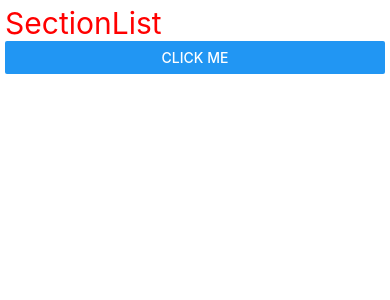
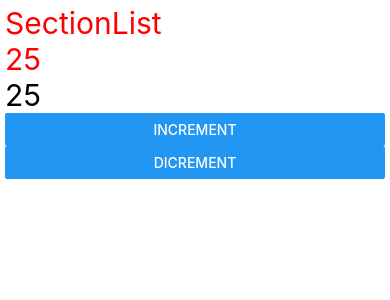
Before and after one commit to gopalkushwah/React-Native, a React Native app: screen / in a window 390 px wide. Shown: the top 300 px of the page. Built offline with nearby package versions, Linux system fonts and the light colour scheme.

Commit message:
State and Props in class component

```diff
--- a/App.tsx
+++ b/App.tsx
@@ -10,7 +10,7 @@ import User from "./components/User";
   render(){
     return(
         <View >
-          <User />
+          <User count={25}/>
         </View>
     )
   }
--- /dev/null
+++ b/components/User.jsx
@@ -0,0 +1,55 @@
+import React, { Component } from 'react'
+import { Text, View, Button } from 'react-native';
+
+{/*
+
+*/}
+class User extends Component {
+    constructor(props) {
+        super(props);
+        this.state = {
+          count: props.count,
+        };
+      }
+    incrementCount = () => {
+        this.setState({
+            count : this.state.count + 1
+        })
+    };
+    dincrementCount = () => {
+        this.state.count >=1 ? this.setState({
+                                    count : this.state.count - 1
+                                })
+                                : this.state.count
+    };
+
+    render() {
+        return (
+            <View style={{
+                    margin: 5,
+                    height : 810
+                 }}>
+                <Text style={{color:'red',fontSize:30}}>SectionList</Text>
+                <Text style={{color:'red',fontSize:30}}>{this.state.count}</Text>
+
+
+                {/* use props directaly */}
+                <Text style={{color:'black',fontSize:30}}>{this.props.count}</Text>
+                <Button
+                title='Increment'
+                touchSoundDisabled
+                onPress={this.incrementCount}
+                ></Button>
+                <Text></Text>
+                <Button
+                title='Dicrement'
+                touchSoundDisabled
+                onPress={this.dincrementCount}
+                ></Button>
+            </View>
+        )
+    }
+}
+
+
+export default User;
--- a/components/User.tsx
+++ /dev/null
@@ -1,33 +0,0 @@
-import React, { Component } from 'react'
-import { Text, View, StyleSheet, FlatList, TextInput, ScrollView, SectionList, Button } from 'react-native';
-import styles1 from './../style/style';
-
-{/*
-
-*/}
-class User extends Component {
-
-    clickMe = () =>{
-        console.warn("clicked");
-
-    }
-
-    render() {
-        return (
-            <View style={
-                {
-                    margin: 5,
-                    height : 810
-                 }}>
-                <Text style={{color:'red',fontSize:30}}>SectionList</Text>
-               <Button
-               title='Click Me'
-               onPress={this.clickMe}
-               ></Button>
-            </View>
-        )
-    }
-}
-
-
-export default User;
```
